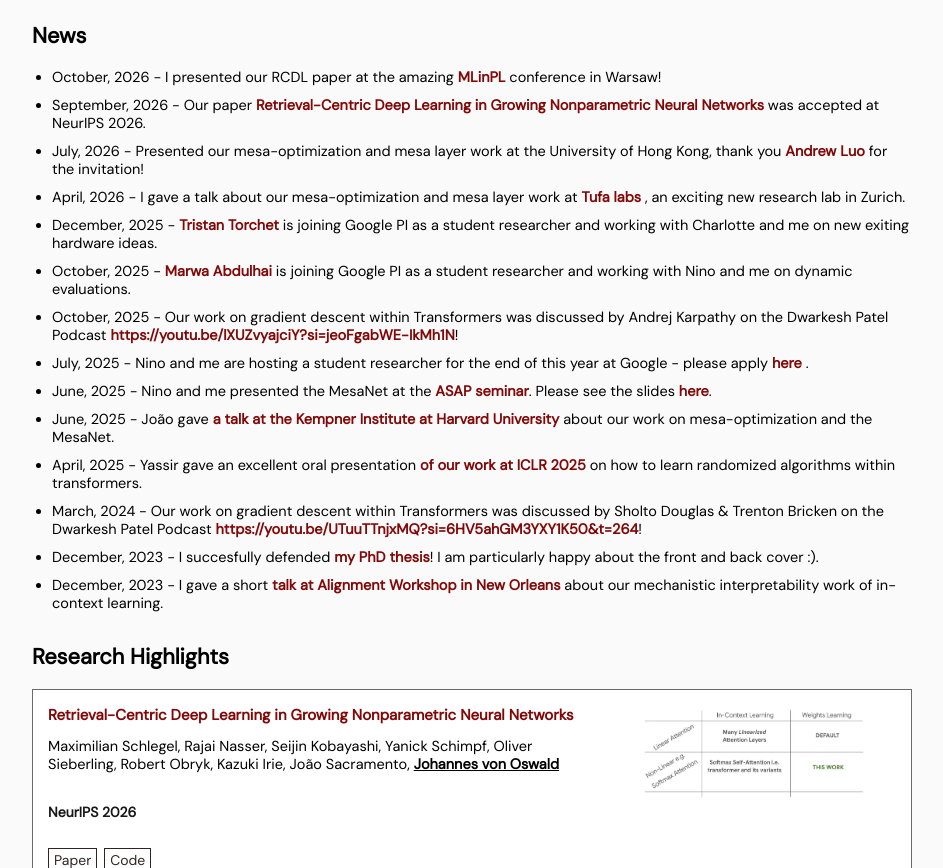
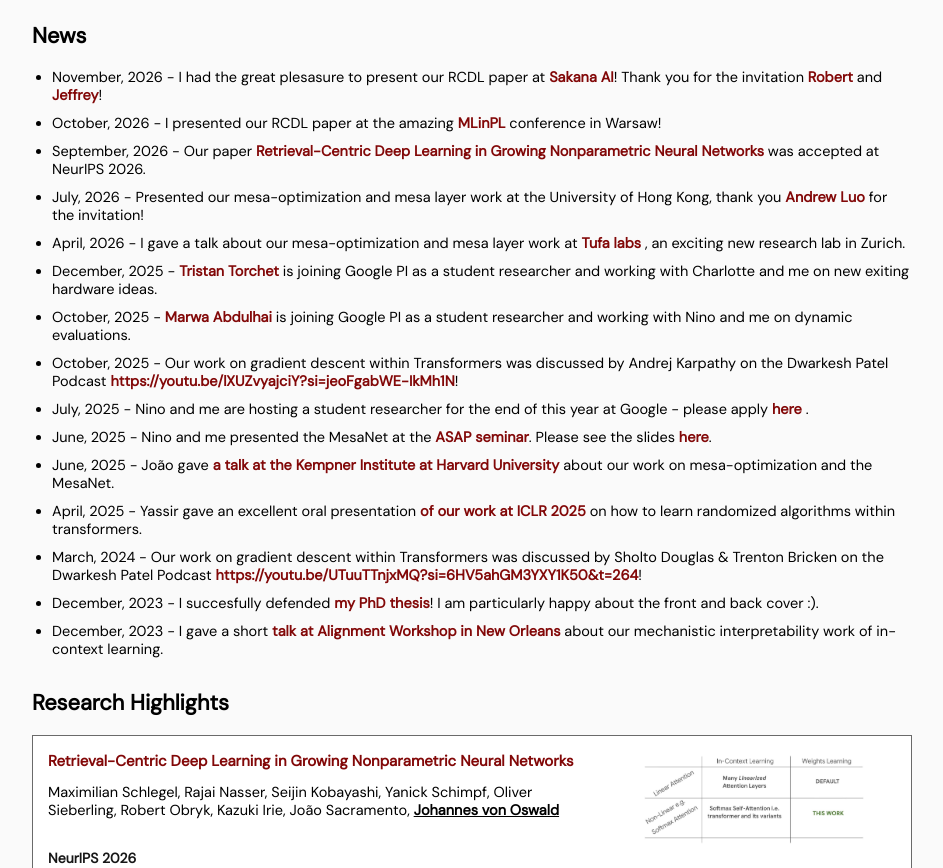
Before and after one commit to jovoswald/jovoswald.github.io, a plain HTML site: page index.html in a window 1280 px wide. Shown: the part 864-1732 px from the top of the page, without its empty margins (168-1111 px from the left). Drawn offline with Linux system fonts and the light colour scheme; some icons are missing.

Commit message:
Update news section with recent presentations
Added recent presentations and publications to the news section.

```diff
--- a/index.html
+++ b/index.html
@@ -456,6 +456,7 @@
                 <div class="research" id="news">
                     <h2 class="section-title">News</h2>
                     <ul>
+                        <li>November, 2026 - I had the great plesasure to present our RCDL paper at <a class="highlight-company" href="https://sakana.ai/" target="_blank">Sakana AI</a>! Thank you for the invitation <a class="highlight-company" href="https://roberttlange.com/" target="_blank">Robert</a> and <a class="highlight-company" href="https://jsseely.com/" target="_blank">Jeffrey</a>!</li>
                         <li>October, 2026 - I presented our RCDL paper at the amazing <a class="highlight-company" href="https://conference.mlinpl.org/2026/program" target="_blank">MLinPL</a> conference in Warsaw!</li>
                         <li>September, 2026 - Our paper <a class="highlight-company" href="https://x.com/oswaldjoh/status/2108669918883230177?s=20" target="_blank">Retrieval-Centric Deep Learning in Growing Nonparametric Neural Networks </a> was accepted at NeurIPS 2026.</li>
                         <li>July, 2026 - Presented our mesa-optimization and mesa layer work at the University of Hong Kong, thank you <a class="highlight-company" href="https://andrewluo.net/" target="_blank">Andrew Luo</a> for the invitation!</li>
```
